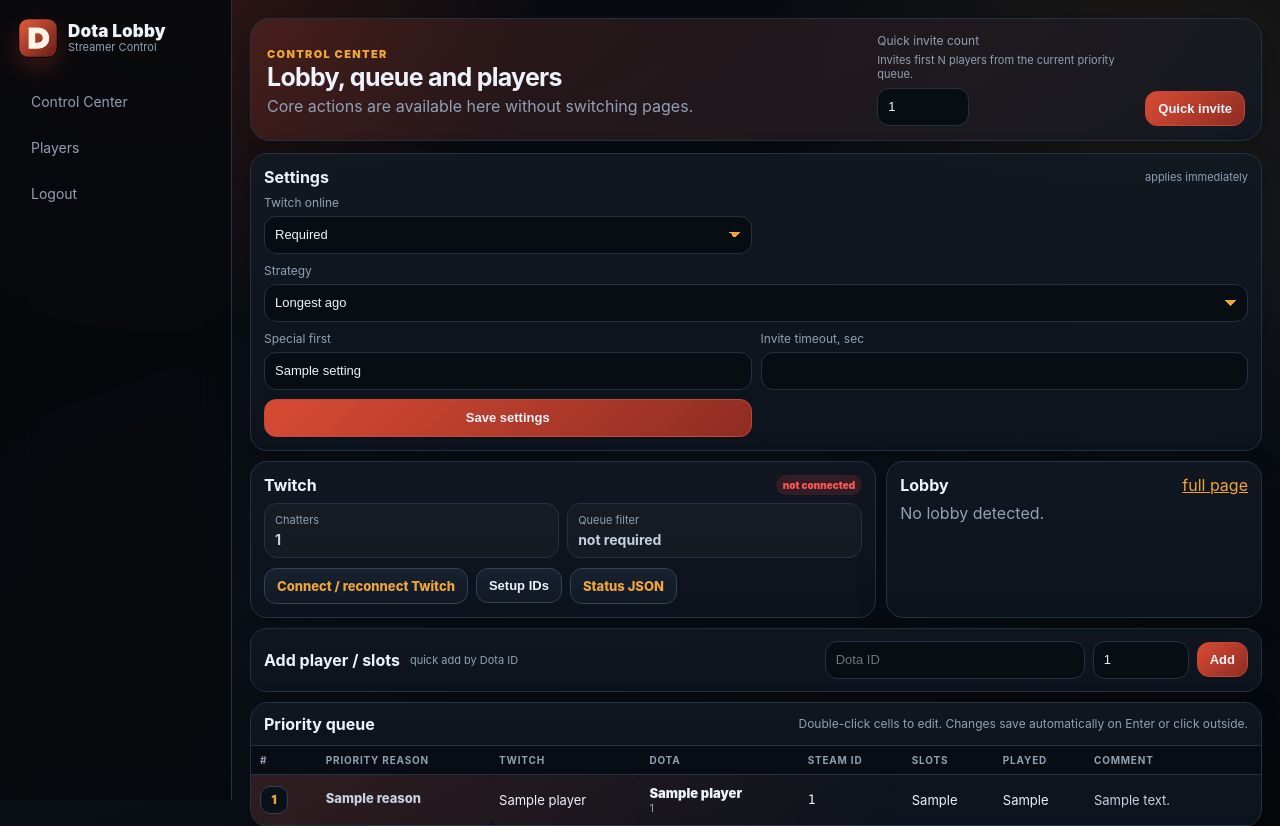
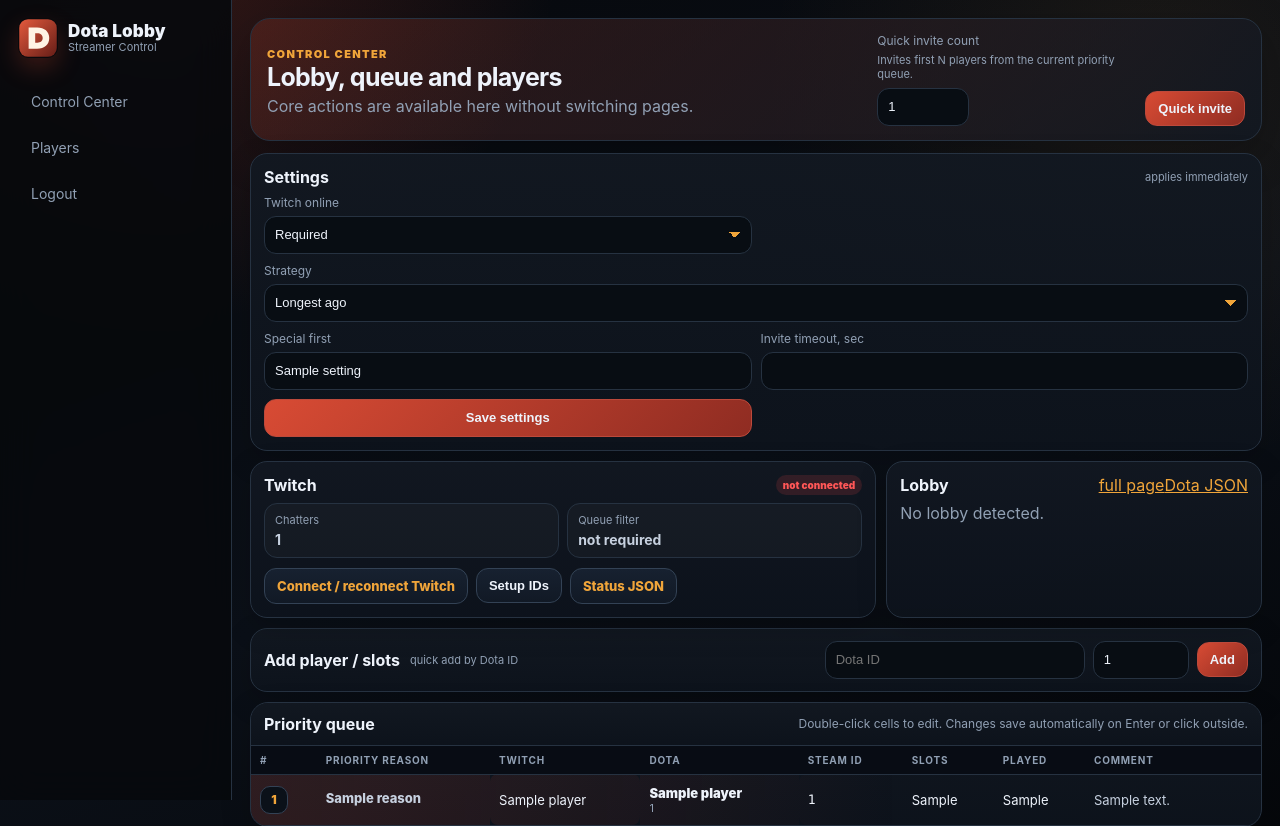
Before and after one commit to tyuh0611-cyber/dota-lobby-backend, a FastAPI app: template app/templates/dashboard.html in a window 1280 px wide. Shown: the top 826 px of the page. Run offline with FastAPI, Linux system fonts and the light colour scheme; the template is opened without the code that fills it: most values are stand-ins (such as "Sample title", 1, 10 or a date in 2020); parts of the project's set-up code (start-up, migrations or seed data) failed here and were passed over.

Commit message:
Add Dota status link to dashboard

```diff
--- a/app/templates/dashboard.html
+++ b/app/templates/dashboard.html
@@ -75,10 +75,11 @@
   </div>
 
   <div class="panel control-panel lobby-panel">
-    <div class="panel-head"><h2>Lobby</h2><a href="/lobby">full page</a></div>
+    <div class="panel-head"><h2>Lobby</h2><div class="row-actions"><a href="/lobby">full page</a><a href="/dota/status-json" target="_blank">Dota JSON</a></div></div>
     {% if lobby_error %}<div class="alert">{{ lobby_error }}</div>{% endif %}
     {% if lobby and lobby.lobby_exists %}
       <div class="lobby-summary"><strong>{{ lobby.lobby_id }}</strong><span>{{ lobby.members|length }} members</span></div>
+      {% if lobby.lobby_name or lobby.mode %}<div class="muted">{{ lobby.lobby_name or '' }}{% if lobby.mode %} · {{ lobby.mode }}{% endif %}</div>{% endif %}
       <div class="mini-list lobby-list-large">
       {% for m in lobby.members %}
         <div><span>{{ m.dota_name or '-' }}</span><small>{{ m.dota_id or '-' }}</small></div>
```
